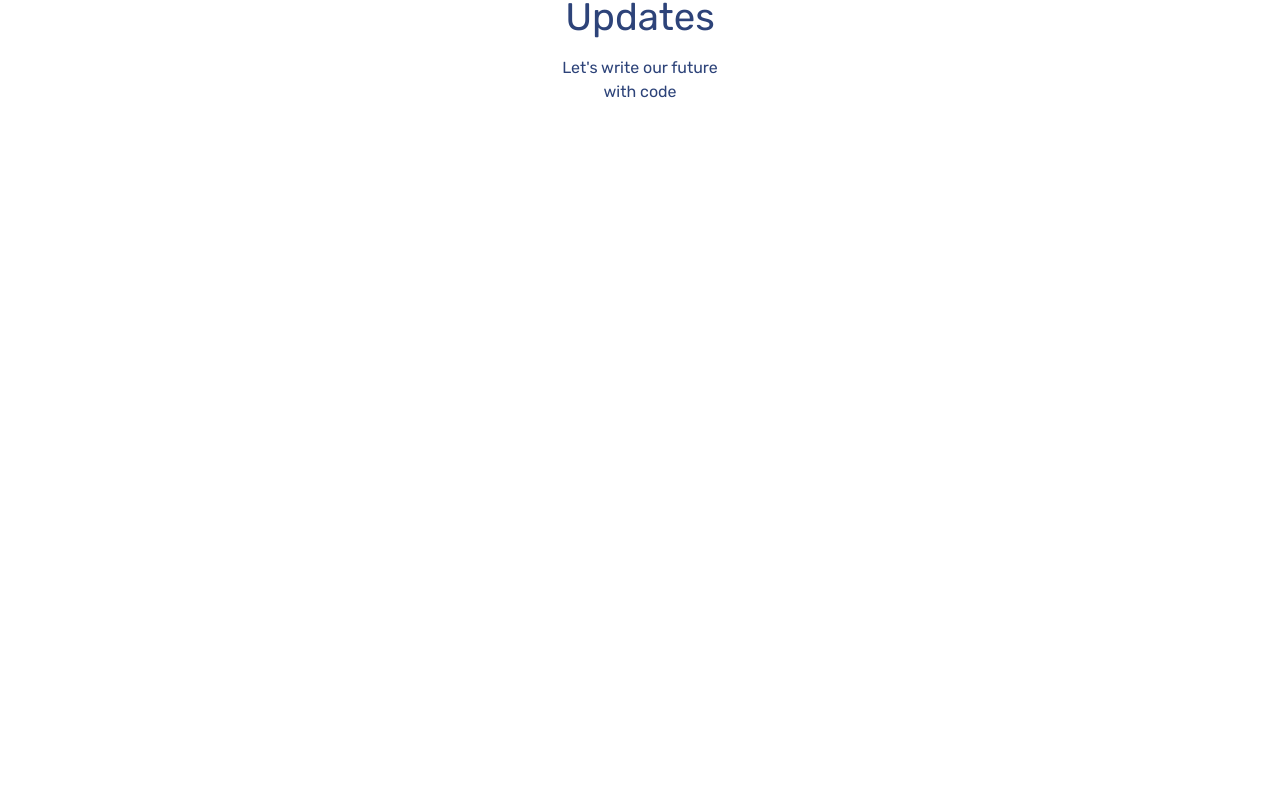
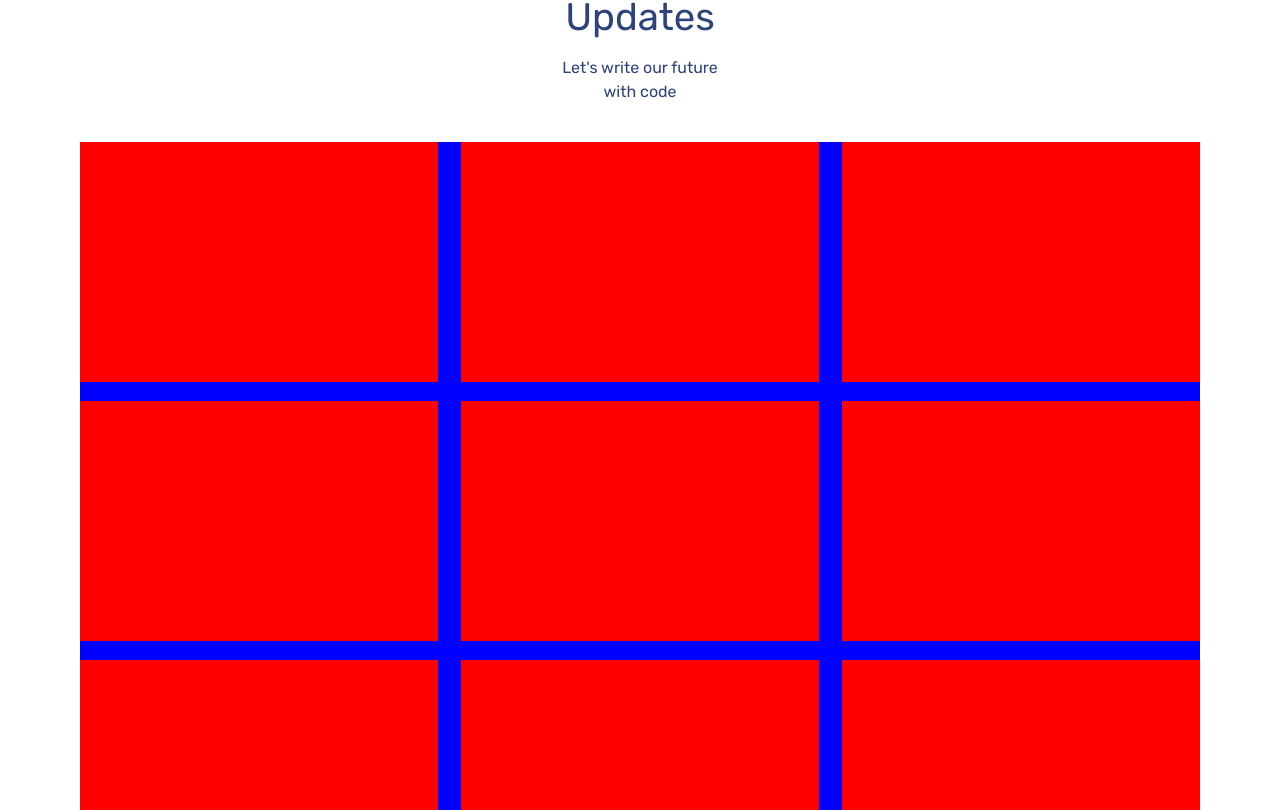
Before and after one commit to mathiuskormasela12/unsia-blog, a Next.js app: page / in a window 1280 px wide. Shown: the part 750-1560 px from the top of the page. Before the commit the page ends 905 px from the top, so only its background shows below. Built offline with nearby package versions, Linux system fonts and the light colour scheme.

Commit message:
I was done building the grid system of my portofolios section

```diff
--- /dev/null
+++ b/interfaces/IHeroPortofolioMainColProps.ts
@@ -0,0 +1,5 @@
+// ========== IHeroPortofolioMainColProps
+
+export interface IHeroPortofolioMainColProps {
+	count: number;
+}
--- a/interfaces/index.ts
+++ b/interfaces/index.ts
@@ -12,3 +12,4 @@ export * from './IButtonProps';
 export * from './INavbarCollapseProps';
 export * from './IBalloonProps';
 export * from './ISkillBadgeProps';
+export * from './IHeroPortofolioMainColProps';
--- a/pages/index.tsx
+++ b/pages/index.tsx
@@ -1,6 +1,6 @@
 // ========== Home
 // import all modules
-import React, { Fragment } from 'react';
+import React, { Fragment, useState, useEffect } from 'react';
 import type { NextPage } from 'next';
 import Image from 'next/image';
 import { useSelector, useDispatch } from 'react-redux';
@@ -19,6 +19,9 @@ import {
 const Home: NextPage = () => {
   const dispatch = useDispatch();
   const accessToken: string = useSelector((current:IGlobalStates) => current.auth.accessToken);
+  const [state, setState] = useState<any>({
+    portofolios: [],
+  });
 
   const handleToken = () => {
     if (accessToken === '') {
@@ -27,6 +30,13 @@ const Home: NextPage = () => {
       dispatch(setToken('', ''));
     }
   };
+
+  useEffect(() => {
+    setState((current: any) => ({
+      ...current,
+      portofolios: [1, 2, 3, 4, 5, 6, 7, 8, 9, 10, 11],
+    }));
+  }, []);
 
   return (
     <Fragment>
@@ -222,6 +232,17 @@ const Home: NextPage = () => {
                 />
               </Styled.BalloonContainer>
             </Styled.HeroPortofolioHeader>
+            <Styled.HeroPortofolioMain>
+              <Styled.HeroPortofolioMainRow>
+                {state.portofolios.map((item: any, index: any) => (
+                  <Styled.HeroPortofolioMainCol
+                    // eslint-disable-next-line react/no-array-index-key
+                    key={index.toString()}
+                    count={state.portofolios.length}
+                  />
+                ))}
+              </Styled.HeroPortofolioMainRow>
+            </Styled.HeroPortofolioMain>
           </Container>
         </Styled.HeroPortofolio>
       </Styled.HeroHome>
--- a/styles/home.styled.ts
+++ b/styles/home.styled.ts
@@ -1,7 +1,7 @@
 // ========== Home Styles
 // import all modules
 import styled from 'styled-components';
-import { IBalloonProps, ISkillBadgeProps } from '../interfaces';
+import { IBalloonProps, IHeroPortofolioMainColProps, ISkillBadgeProps } from '../interfaces';
 import { Colors } from '../themes';
 
 export const HeroHome = styled.div`
@@ -223,3 +223,68 @@ export const SkillBadge = styled.span<ISkillBadgeProps>`
     return '';
   }}
 `;
+
+export const HeroPortofolioMain = styled.main`
+	margin-top: 1.2rem;
+`;
+
+export const HeroPortofolioMainRow = styled.div`
+	display: flex;
+	flex-wrap: wrap;
+	background: blue;
+`;
+
+export const HeroPortofolioMainCol = styled.div<IHeroPortofolioMainColProps>`
+	width: 32%;
+	height: 15rem;
+	background: red;
+	margin-right: auto;
+
+	@media (min-width: 1200px) {
+		&:nth-child(3n + 0) {
+			margin-right: 0 !important;
+		}
+
+		${({ count }) => {
+    if (count % 3 === 2) {
+      return `
+					&:nth-child(${count - 1}) {
+						margin-right: 2% !important;
+					}
+				`;
+    }
+
+    return '';
+  }}
+	}
+
+	@media (min-width: 600px) and (max-width: 1024px) {
+		&:nth-child(2n + 0) {
+			margin-right: 0 !important;
+		}
+
+		${({ count }) => {
+    if (count % 2 === 2) {
+      return `
+						&:nth-child(${count - 1}) {
+							margin-right: 2% !important;
+						}
+					`;
+    }
+
+    return '';
+  }}
+	}
+
+	&:not(&:last-child) {
+		margin-bottom: 1.2rem;
+	}
+
+	@media (max-width: 600px) {
+		width: 100%;
+	}
+
+	@media (min-width: 600px) and (max-width: 1024px) {
+		width: 48%;
+	}
+`;
```
